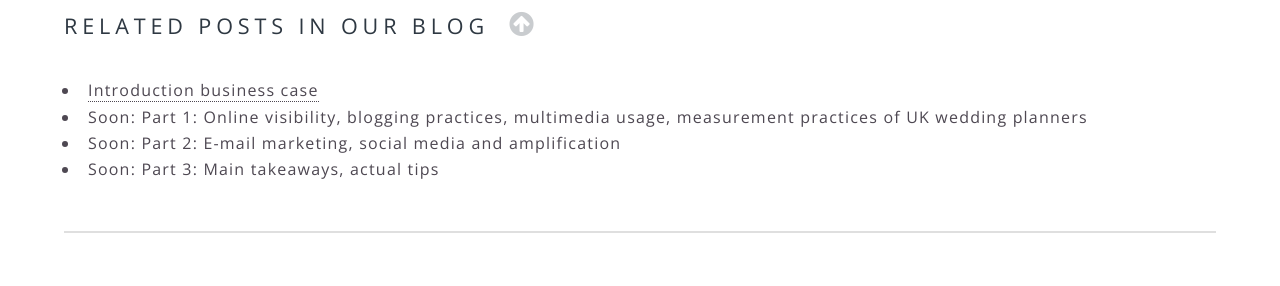
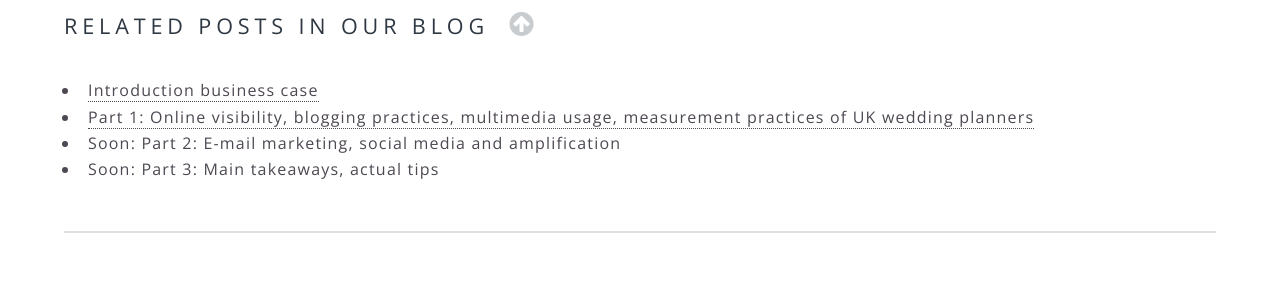
Before and after one commit to dan300/fordel-site, a Jekyll site: the page built from research/wedding-planners-content-marketing/2017/index.html, in a window 1280 px wide and 900 px high, scrolled down 668 px. Shown: the part 154-440 px from the top of the window. Built offline with Jekyll 4.4.1, drawn with Linux system fonts in a browser that asks for light colours.

Commit message:
wedding post refresh
post 2 medium link added

```diff
--- a/research/wedding-planners-content-marketing/2017/index.html
+++ b/research/wedding-planners-content-marketing/2017/index.html
@@ -29,7 +29,7 @@ redirect_from:
   <p>
     <ul>
       <li><a href="https://blog.fordel.agency/uk-wedding-planners-content-marketing-2017-e1ea81463666" class="track-blogpost-intro" target="_blank">Introduction business case</a></li>
-      <li>Soon: Part 1: Online visibility, blogging practices, multimedia usage, measurement practices of UK wedding planners</li>
+      <li><a href="https://blog.fordel.agency/uk-wedding-planners-content-marketing-2017-part-2-be91261a2d38" class="track-blogpost-intro" target="_blank">Part 1: Online visibility, blogging practices, multimedia usage, measurement practices of UK wedding planners</a></li>
       <li>Soon: Part 2: E-mail marketing, social media and amplification</li>
       <li>Soon: Part 3: Main takeaways, actual tips</li>
     </ul>
```
